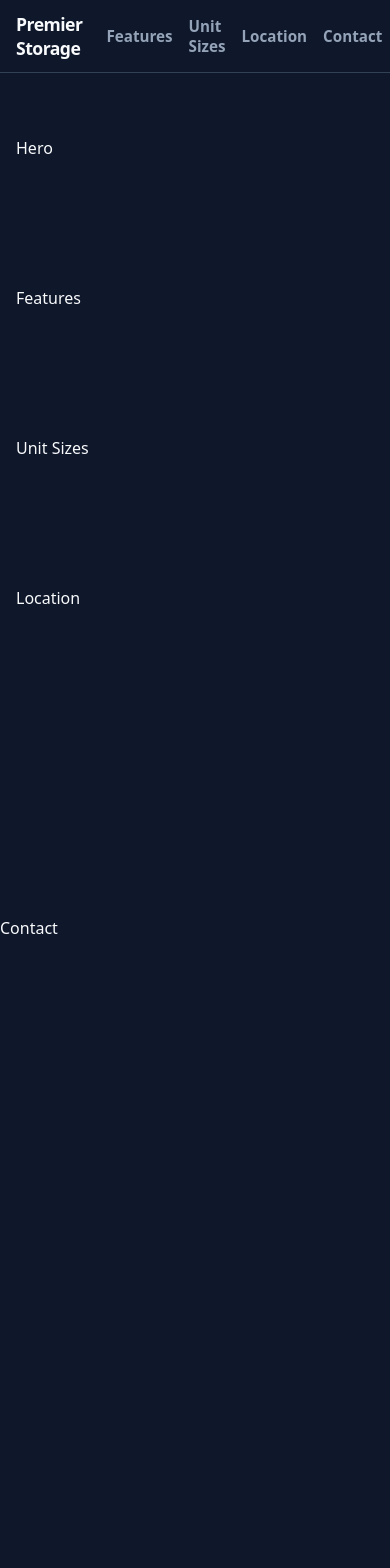
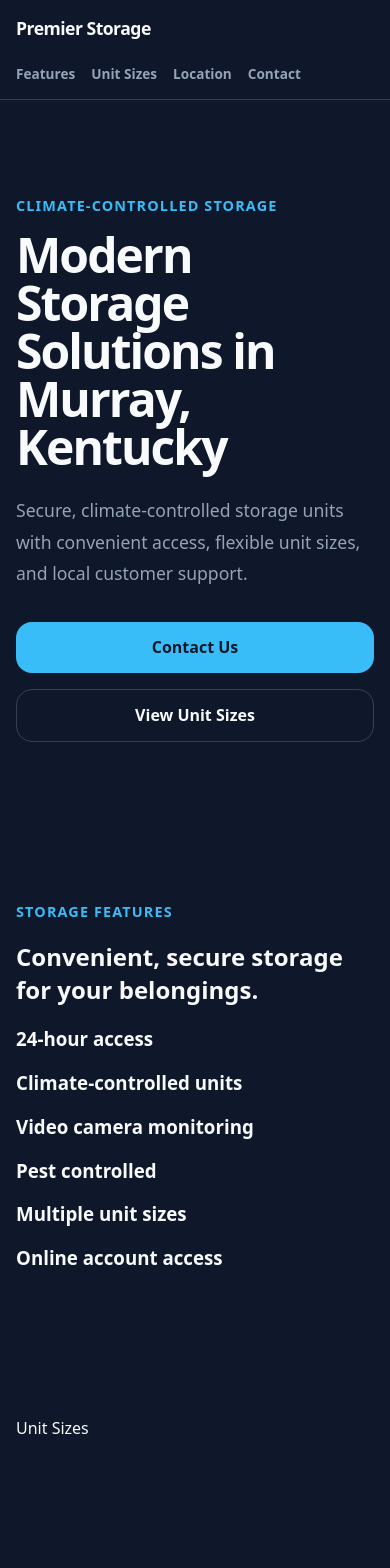
Before and after one commit to jprobussr/premier-storage-redesign, a React (Vite) app in the folder premier-storage-redesign/: page / in a window 390 px wide. Shown: the top 1568 px of the page. Before the commit the page ends 939 px from the top, so only its background shows below. Built offline with nearby package versions, Linux system fonts and the light colour scheme.

Commit message:
feat: build responsive landing page sections

```diff
--- a/premier-storage-redesign/src/App.jsx
+++ b/premier-storage-redesign/src/App.jsx
@@ -1,5 +1,7 @@
 import './App.css';
+import Features from './components/Features.jsx';
 import Header from './components/Header.jsx';
+import Hero from './components/Hero.jsx';
 
 const App = () => {
   return (
@@ -7,13 +9,10 @@ const App = () => {
       <Header />
 
       <main className="app">
-        <section className="hero section" id="top">
-          <div className="container">Hero</div>
-        </section>
 
-        <section className="features section" id="features">
-          <div className="container">Features</div>
-        </section>
+        <Hero />
+
+        <Features />
 
         <section className="unit-sizes section" id="units">
           <div className="container">Unit Sizes</div>
--- /dev/null
+++ b/premier-storage-redesign/src/components/Features.jsx
@@ -0,0 +1,35 @@
+import './Features.css';
+
+const features = [
+  '24-hour access',
+  'Climate-controlled units',
+  'Video camera monitoring',
+  'Pest controlled',
+  'Multiple unit sizes',
+  'Online account access',
+];
+
+const Features = () => {
+  return (
+    <section className="features section" id="features">
+      <div className="container">
+        <div className="section-header">
+          <p className="eyebrow">Storage Features</p>
+          <h2>Convenient, secure storage for your belongings.</h2>
+        </div>
+
+        <div className="features-grid">
+          {features.map((feature) => {
+            return (
+              <article className="feature-card" key={feature}>
+                <h3>{feature}</h3>
+              </article>
+            );
+          })}
+        </div>
+      </div>
+    </section>
+  );
+};
+
+export default Features;
--- a/premier-storage-redesign/src/components/Header.css
+++ b/premier-storage-redesign/src/components/Header.css
@@ -32,3 +32,23 @@
 .site-nav a:hover {
   color: var(--text);
 }
+
+@media (max-width: 640px) {
+  .header-content {
+    min-height: auto;
+    padding-block: 1rem;
+    flex-direction: column;
+    align-items: flex-start;
+  }
+
+  .site-nav {
+    width: 100%;
+    display: flex;
+    flex-wrap: wrap;
+    gap: 0.75rem 1rem;
+  }
+
+  .site-nav a {
+    font-size: 0.85rem;
+  }
+}
--- /dev/null
+++ b/premier-storage-redesign/src/components/Hero.css
@@ -0,0 +1,63 @@
+.hero {
+  padding-block: 6rem;
+}
+
+.hero .container {
+  max-width: 48rem;
+}
+
+.eyebrow {
+  margin: 0 0 1rem;
+  color: var(--accent);
+  font-size: 0.9rem;
+  font-weight: 700;
+  text-transform: uppercase;
+  letter-spacing: 0.08em;
+}
+
+.hero h1 {
+  margin: 0;
+  font-size: clamp(3rem, 7vw, 5rem);
+  line-height: 1;
+  letter-spacing: -0.04em;
+}
+
+.hero-text {
+  margin: 1.5rem 0 0;
+  color: var(--muted);
+  font-size: 1.1rem;
+  line-height: 1.8;
+}
+
+.hero-actions {
+  display: flex;
+  align-items: center;
+  gap: 1rem;
+  margin-top: 2rem;
+}
+
+.hero-actions a {
+    padding: 0.9rem 1.4rem;
+    border-radius: var(--radius);
+    font-weight: 700;
+}
+
+.hero-actions a:first-child {
+    background: var(--accent);
+    color: #0f172a;
+}
+
+.hero-actions a:last-child {
+    border: 1px solid var(--border);
+}
+
+@media (max-width: 640px) {
+    .hero-actions {
+        flex-direction: column;
+        align-items: stretch;
+    }
+
+    .hero-actions a {
+        text-align: center;
+    }
+}
--- /dev/null
+++ b/premier-storage-redesign/src/components/Hero.jsx
@@ -0,0 +1,27 @@
+import './Hero.css';
+
+import React from 'react';
+
+const Hero = () => {
+  return (
+    <section className="hero section" id="top">
+      <div className="container">
+        <p className="eyebrow">Climate-Controlled Storage</p>
+
+        <h1>Modern Storage Solutions in Murray, Kentucky</h1>
+
+        <p className="hero-text">
+          Secure, climate-controlled storage units with convenient access,
+          flexible unit sizes, and local customer support.
+        </p>
+
+        <div className="hero-actions">
+          <a href="#contact">Contact Us</a>
+          <a href="#units">View Unit Sizes</a>
+        </div>
+      </div>
+    </section>
+  );
+};
+
+export default Hero;
```
Also changed, not shown: premier-storage-redesign/src/components/Features.css (added). Lines whose indentation alone changed are shown as unchanged.
